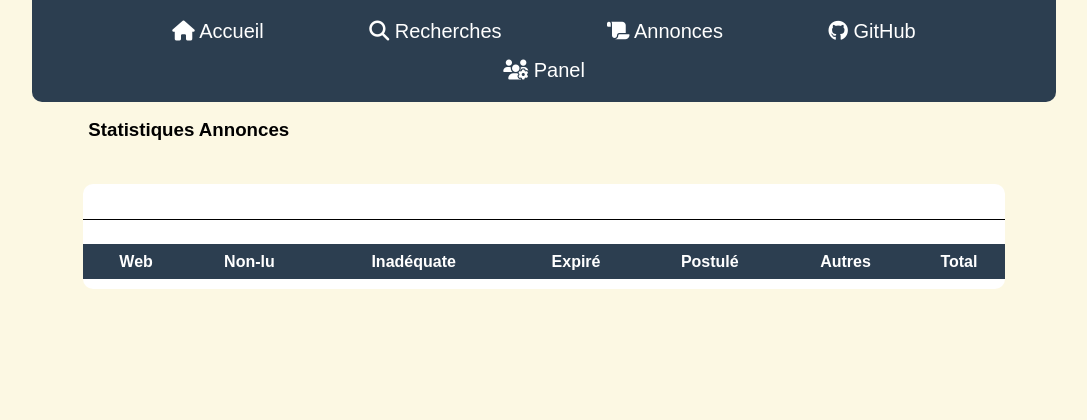
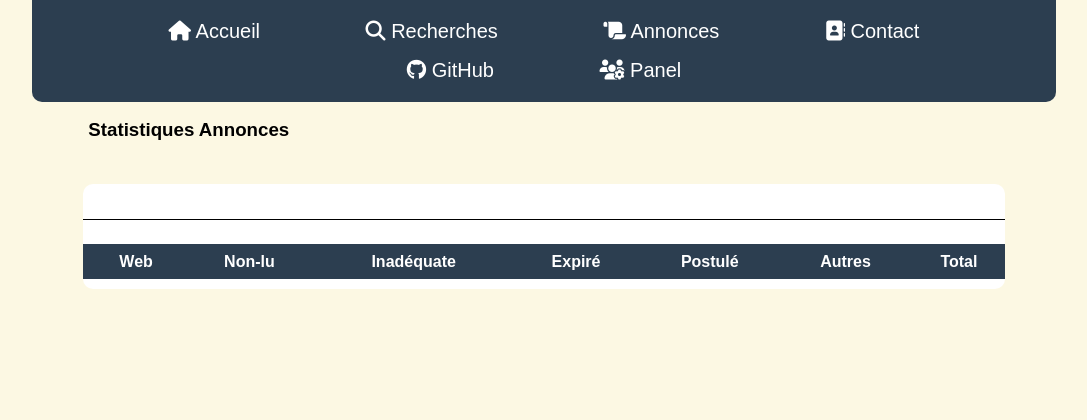
Before and after one commit to Florian-Dj/job_search, a Django app: page / in a window 1280 px wide. Shown: the top 420 px of the page, without its empty margins (96-1183 px from the left). Run offline with Django 3.2, Linux system fonts and the light colour scheme; data that the repository does not hold is empty; some libraries are stand-ins or nearby versions.

Commit message:
Add and create contact.html

```diff
--- a/polls/urls.py
+++ b/polls/urls.py
@@ -4,5 +4,6 @@ from . import views
 urlpatterns = [
     path('', views.index, name='home'),
     path('recherche', views.search, name='recherche'),
-    path('annonce', views.ad, name='annonce')
+    path('annonce', views.ad, name='annonce'),
+    path('contact', views.contact, name='contact')
 ]
--- a/polls/views.py
+++ b/polls/views.py
@@ -55,3 +55,7 @@ def ad(request):
         'site': site,
     }
     return render(request, 'ad.html', context)
+
+
+def contact(request):
+    return render(request, 'contact.html')
--- a/templates/navbar.html
+++ b/templates/navbar.html
@@ -3,7 +3,7 @@
         <li><a href="{% url 'home' %}"><i class="fas fa-home"></i> Accueil</a></li>
         <li><a href="{% url 'recherche' %}"><i class="fas fa-search"></i> Recherches</a></li>
         <li><a href="{% url 'annonce' %}"><i class="fas fa-scroll"></i> Annonces</a></li>
-        <!--- <li><a><i class="fas fa-address-book"></i> Contact</a></li> --->
+        <li><a href="{% url 'contact' %}"><i class="fas fa-address-book"></i> Contact</a></li>
         <li><a href="https://github.com/Florian-Dj/job_search" target="_blank"><i class="fab fa-github"></i> GitHub</a></li>
         <li><a href="admin" target="_blank"><i class="fas fa-users-cog"></i> Panel</a></li>
     </ul>
```
Also changed, not shown: templates/contact.html (added, +8 -0 lines).
